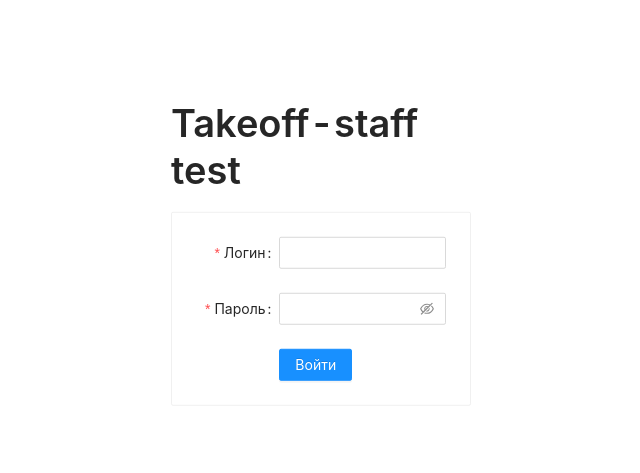
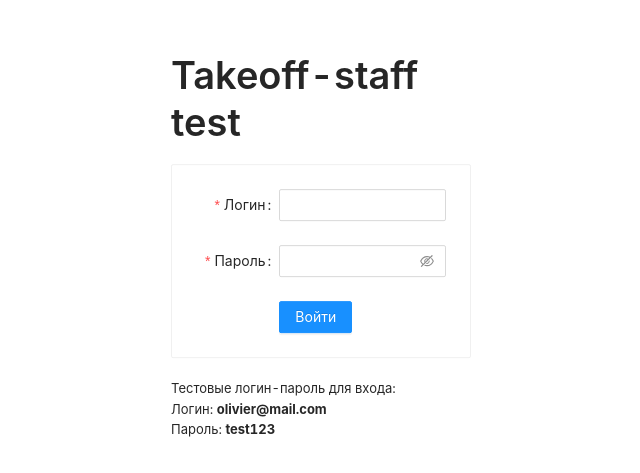
Before and after one commit to tjnk24/tstaff-test, a React app: page /login in a window 1280 px wide. Shown: the part 147-620 px from the top of the page, without its empty margins (319-959 px from the left). Built offline with nearby package versions, Linux system fonts and the light colour scheme.

Commit message:
adding redirect when authenticated, private root route, credentials info on login page

```diff
--- a/src/components/app/index.tsx
+++ b/src/components/app/index.tsx
@@ -2,10 +2,11 @@ import React, { FC } from 'react';
 import { Redirect, Route, Switch } from 'react-router-dom';
 import AuthPage from '@pages/auth';
 import ContactsPage from '@pages/contacts';
+import PrivateRoute from '@components/private-route';
 
 const App: FC = () => (
   <Switch>
-    <Route exact path="/" component={ContactsPage} />
+    <PrivateRoute exact path="/" component={ContactsPage} />
     <Route path="/login" component={AuthPage} />
     <Redirect to="/" />
   </Switch>
--- a/src/components/auth-form/helpers.ts
+++ b/src/components/auth-form/helpers.ts
@@ -6,12 +6,11 @@ const url = 'http://localhost:3000/login';
 const message400 = 'Извините, неправильный логин или пароль.';
 const message404 = 'Сервер авторизации недоступен.';
 
-const authenticateUser: AuthenticateUserType = (values, setError) => {
-  axios.post(url, values)
+const authenticateUser: AuthenticateUserType = (values, setError) => axios.post(url, values)
     .then((response) => {
       const { accessToken } = response.data;
 
-      localStorage.setItem('token', accessToken);
+      localStorage.setItem('currentUser', accessToken);
     }).catch((error) => {
       switch (error.response.status) {
         case 400: {
@@ -28,6 +27,5 @@ const authenticateUser: AuthenticateUserType = (values, setError) => {
       }
       throw new Error(error.message);
     });
-};
 
 export default authenticateUser;
--- a/src/components/auth-form/index.tsx
+++ b/src/components/auth-form/index.tsx
@@ -1,18 +1,27 @@
-import React, { FC, useState } from 'react';
+import React, { FC, useEffect, useState } from 'react';
 import { Button, Card, Typography, Input } from 'antd';
 import authenticateUser from './helpers';
 import { layout , tailLayout } from './layout-props';
 import Form from './style';
-import { AuthValuesType } from './types';
+import { AuthFormProps, AuthValuesType, LocationStateType } from './types';
 
-const AuthForm: FC = () => {
+const AuthForm: FC<AuthFormProps> = ({ history, location }) => {
   const [buttonDisabled, setButtonDisabled] = useState(false);
   const [errorMessage, setErrorMessage] = useState<string | null>(null);
 
   const loginHandler = (values: AuthValuesType) => {
     setButtonDisabled(true);
-    authenticateUser(values, setErrorMessage);
-    setButtonDisabled(false);
+
+    authenticateUser(values, setErrorMessage)
+      .then(() => {
+        setButtonDisabled(false);
+
+        const { from } = location.state as LocationStateType || { from: { pathname: "/" } };
+
+        if (localStorage.getItem('currentUser')) {
+          history.push(from);
+        };
+      })
   };
 
   return (
--- /dev/null
+++ b/src/components/private-route/index.tsx
@@ -0,0 +1,16 @@
+import React, { FC } from 'react';
+import { Redirect, Route } from 'react-router-dom';
+import { PrivateRouteProps } from './types';
+
+const PrivateRoute: FC<PrivateRouteProps> = ({ component: Component, ...rest }) => (
+  <Route {...rest} render={props => {
+      const currentUser = localStorage.getItem('currentUser');
+      if (!currentUser) {
+          return <Redirect to={{ pathname: '/login', state: { from: props.location } }} />
+      }
+
+      return <Component {...props} />
+  }} />
+)
+
+export default PrivateRoute;
--- /dev/null
+++ b/src/components/private-route/types.ts
@@ -0,0 +1,5 @@
+import { RouteProps } from 'react-router-dom';
+
+export type PrivateRouteProps = RouteProps & {
+  component: React.ElementType;
+}
--- a/src/pages/auth/index.tsx
+++ b/src/pages/auth/index.tsx
@@ -1,13 +1,28 @@
-import React, { FC } from 'react';
+import React, { FC, useEffect } from 'react';
 import Title from 'antd/lib/typography/Title';
 import AuthForm from '@components/auth-form';
-import Wrapper from './style';
+import { Wrapper, CredentialsBlock } from './style';
+import { RouteComponentProps } from 'react-router-dom';
 
-const AuthPage: FC = () => {
+const AuthPage: FC<RouteComponentProps> = ({ history, location }) => {
+  useEffect(() => {
+    if (localStorage.getItem('currentUser')) {
+      history.push('/');
+    };
+  }, []);
+
   return (
     <Wrapper>
       <Title>Takeoff-staff test</Title>
-      <AuthForm />
+      <AuthForm
+        history={history}
+        location={location}
+      />
+      <CredentialsBlock>
+        <span>Тестовые логин-пароль для входа:</span>
+        <span>Логин: <b>olivier@mail.com</b></span>
+        <span>Пароль: <b>test123</b></span>
+      </CredentialsBlock>
     </Wrapper>
   );
 };
--- a/src/pages/auth/style.ts
+++ b/src/pages/auth/style.ts
@@ -1,6 +1,6 @@
 import styled from 'styled-components';
 
-const Wrapper = styled.div`
+export const Wrapper = styled.div`
   width: 300px;
   position: absolute;
   top: 50%;
@@ -10,4 +10,12 @@ const Wrapper = styled.div`
   transform: translateX(-50%) translateY(-50%);
 `;
 
-export default Wrapper;
+export const CredentialsBlock = styled.p`
+  margin-top: 20px;
+  display: flex;
+  flex-direction: column;
+
+  span {
+    font-size: 13px;
+  }
+`;
```
Also changed, not shown: src/components/auth-form/types.ts (+9 -1 lines).
